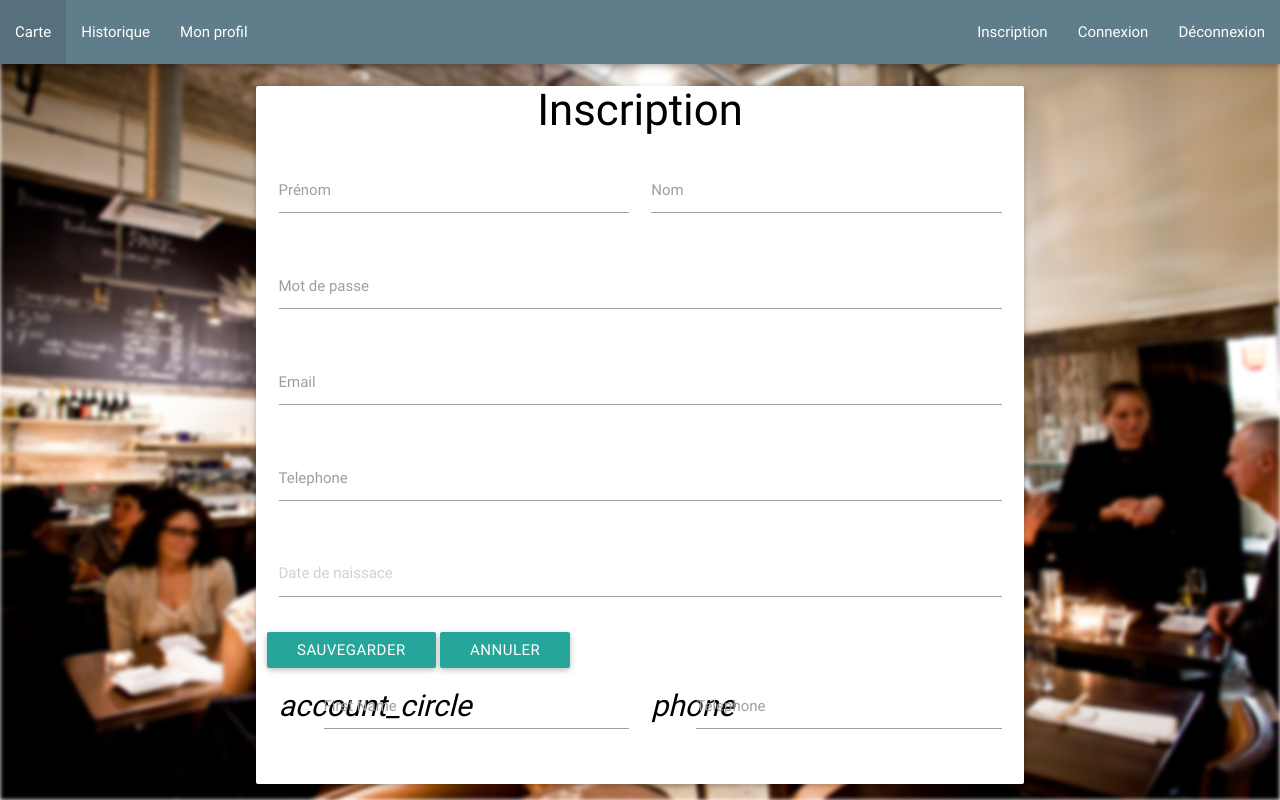
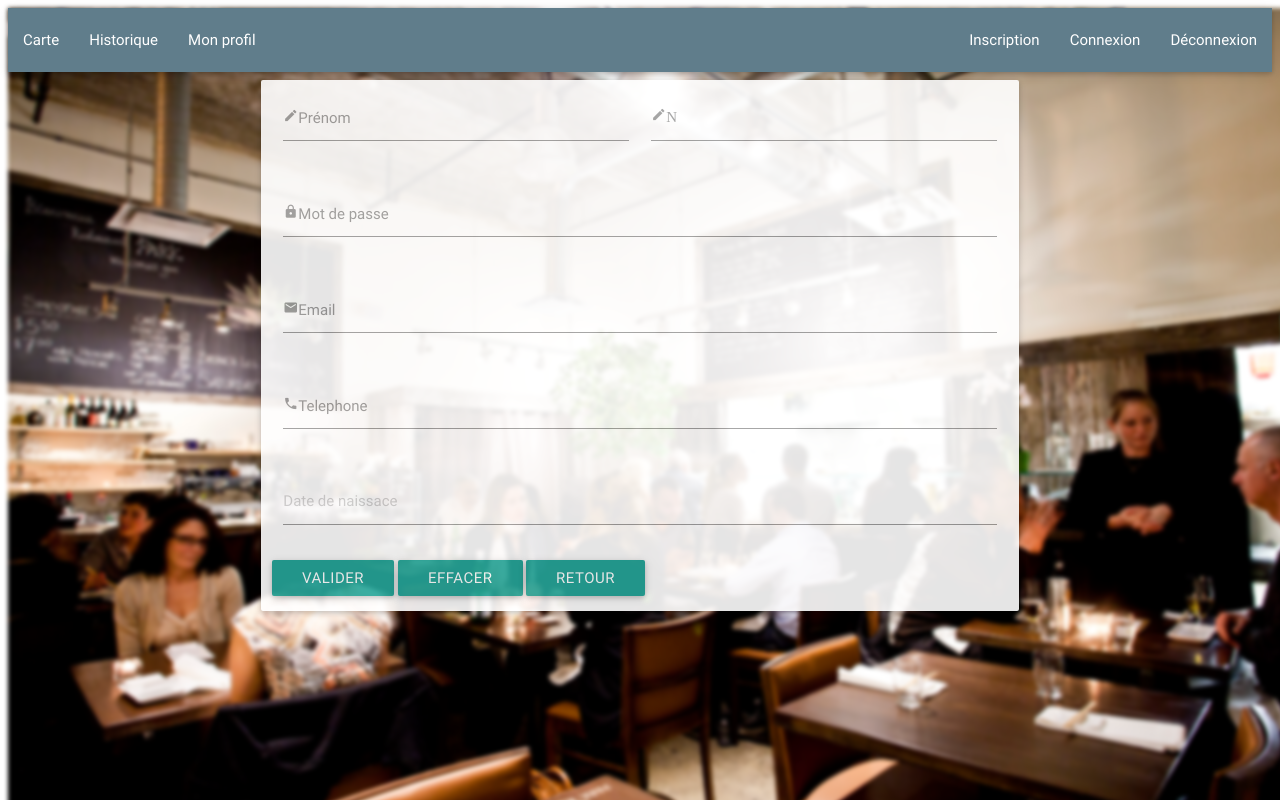
Before and after one commit to Maxiii62/EPSIWORKSHOP, a PHP site: page /html/Inscription.php in a window 1280 px wide. Run offline with PHP 8.4, Linux system fonts and the light colour scheme.

Commit message:
transparence + css

```diff
--- a/front/css/style.css
+++ b/front/css/style.css
@@ -32,7 +32,13 @@ body:before{
     -o-background-size: cover; /* pour Opera */
     background-size: cover; /* version standardisée */
 }
-
+.transparence{
+    opacity : 0.9!important;
+    -moz-opacity : 0.1!important;
+    -ms-filter: "alpha(opacity=10)"!important; /* IE 8 */
+    filter : alpha(opacity=10)!important; /* IE < 8 */
+  }
+}
 body {
 position: absolute;
         top: 0; bottom: 0; left: 0; right: 0;
--- a/front/html/Inscription.php
+++ b/front/html/Inscription.php
@@ -7,6 +7,7 @@ include '../../fragments/header.php';
         <meta charset="UTF-8">
         <link href="../../materialize/css/materialize.css" type="text/css" rel="stylesheet" media="screen,projection"/>
         <link href="../css/style.css" type="text/css" rel="stylesheet" media="screen,projection"/>
+        <link href="https://fonts.googleapis.com/icon?family=Material+Icons" rel="stylesheet">
 
         <title>Inscription</title>
 
@@ -14,36 +15,37 @@ include '../../fragments/header.php';
     <body>
 
             <div id="login-page" class="row">
+			 <div class="transparence">
 			 <div id="Register_Container" class="row card horizontal">
-            <h3 class="center">Inscription</h3>
+
                 <form class="col s12">
 
                     <div class="row">
                         <div class="input-field col s6">
                             <input id="first_name" type="text" class="validate">
-                            <label for="first_name">Prénom</label>
+                            <label for="first_name"><i class="tiny material-icons">mode_edit</i>Prénom</label>
                         </div>
                         <div class="input-field col s6">
                             <input id="last_name" type="text" class="validate">
-                            <label for="last_name">Nom</label>
+                            <label for="last_name"<i class="tiny material-icons">mode_edit</i>Nom</label>
                         </div>
                     </div>
                     <div class="row">
                         <div class="input-field col s12">
                             <input id="password" type="password" class="validate">
-                            <label for="password">Mot de passe</label>
+                            <label for="password"><i class="tiny material-icons">lock</i>Mot de passe</label>
                         </div>
                     </div>
                     <div class="row">
                         <div class="input-field col s12">
                             <input id="email" type="email" class="validate">
-                            <label for="email">Email</label>
+                            <label for="email"><i class="tiny material-icons">email</i>Email</label>
                         </div>
                     </div>
                     <div class="row">
                         <div class="input-field col s12">
                             <input id="telephone" type="email" class="validate">
-                            <label for="telephone">Telephone</label>
+                            <label for="telephone"><i class="tiny material-icons">phone</i>Telephone</label>
                         </div>
                     </div>
                     <div class="row">
@@ -51,30 +53,19 @@ include '../../fragments/header.php';
                             <input id="datepicker_register" type="date" class="validate" placeholder="Date de naissace">
                         </div>
                     </div>
-                    <span id="sauvegarder">
-                    <button class="btn waves-effect waves-light" type="button" id="sauvegarder" name="action">Sauvegarder
+                    <span>
+                    <button class="btn waves-effect waves-light" type="button" id="valider" name="action">Valider
                     </button>
                     </span>
-                    <button class="btn waves-effect waves-light" type="button" id="annuler" name="action">Annuler
+                   <button class="btn waves-effect waves-light" type="button reset" value="Reset!" id="reset" name="action">Effacer
                     </button>
+					 </span>
+                     <a href="/epsiworkshop/front/html/Login.php"><button class="btn waves-effect waves-light" type="button" id="back" name="action">Retour</button></a>
+					<br>
+					<p> </p>
+
                 </form>
-				  <div class="row">
-    <form class="col s12">
-      <div class="row">
-        <div class="input-field col s6">
-          <i class="material-icons prefix">account_circle</i>
-          <input id="icon_prefix" type="text" class="validate">
-          <label for="icon_prefix">First Name</label>
-        </div>
-        <div class="input-field col s6">
-          <i class="material-icons prefix">phone</i>
-          <input id="icon_telephone" type="tel" class="validate">
-          <label for="icon_telephone">Telephone</label>
-        </div>
-      </div>
-    </form>
-  </div>
-
+				</div>
             </div>
         </div>
         <script type="text/javascript" src="../js/jquery/jquery-1.11.0.min.js"></script>
```
